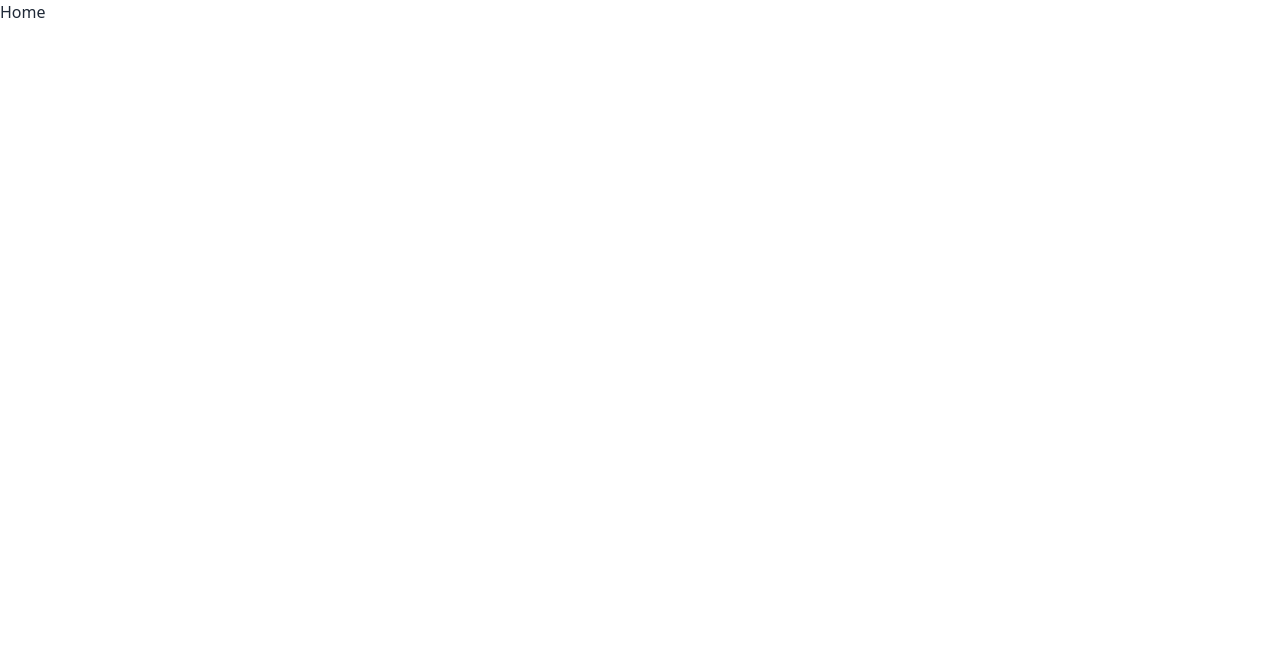
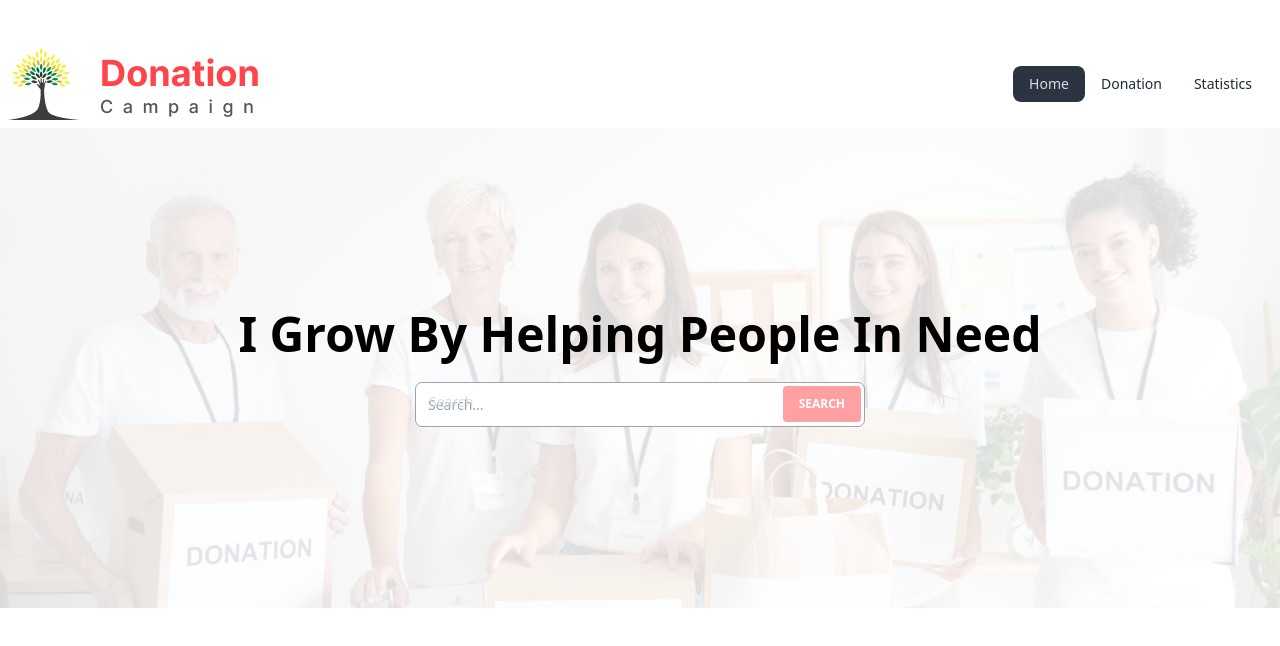
Before and after one commit to muddasirfaiyaj66/donation-campaign, a React (Vite) app: page / in a window 1280 px wide. Shown: the top 646 px of the page. Built offline with nearby package versions, Linux system fonts and the light colour scheme.

Commit message:
navar , banner section and error page design complete

```diff
--- /dev/null
+++ b/src/Componants/Header/Banner/Banner.jsx
@@ -0,0 +1,38 @@
+
+
+const Banner = () => {
+    return (
+        <div>
+            <div className="hero h-[60vh] " style={{backgroundImage: 'url(Banner.png)'}} >
+  <div className="hero-overlay bg-[#FFFFFFF2] opacity-90"></div>
+  <div className="hero-content text-center text-neutral-content">
+    <div className="">
+      <h1 className="mb-6 text-xl  md:text-3xl lg:text-5xl font-bold text-black ">I Grow By Helping People In Need</h1>
+
+      <div className="relative flex h-15 lg:w-[450px] md:w-[300px] mx-auto">
+  <input
+    type="email"
+    className="peer h-full w-full rounded-[7px] border border-gray-400 border-t-transparent bg-white px-3 py-3 pr-20 font-sans text-sm font-normal text-black outline outline-0 transition-all placeholder-shown:border placeholder-shown:border-gray-400 placeholder-shown:border-t-gray-400 focus:border-2 focus:border-[#FF444A] focus:border-t-transparent focus:outline-0 disabled:border-0 disabled:bg-gray-400"
+    placeholder="Search... "
+    required
+  />
+  <button
+    className="!absolute right-1 top-1 z-10 select-none rounded bg-[#FF444A] py-2.5 px-4 text-center align-middle font-sans text-xs font-bold uppercase text-white shadow-md shadow-pink-500/20 transition-all hover:shadow-lg hover:shadow-pink-500/40 focus:opacity-[0.85] focus:shadow-none active:opacity-[0.85] active:shadow-none peer-placeholder-shown:pointer-events-none peer-placeholder-shown:bg- peer-placeholder-shown:opacity-50 peer-placeholder-shown:shadow-none"
+    type="button"
+    data-ripple-light="true"
+  >
+    Search
+  </button>
+  <label className="before:content[' '] after:content[' '] pointer-events-none absolute left-0 -top-1.5 flex h-full w-full select-none text-[11px] font-normal leading-tight text-blue-gray-400 transition-all before:pointer-events-none before:mt-[6.5px] before:mr-1 before:box-border before:block before:h-1.5 before:w-2.5 before:rounded-tl-md before:border-t before:border-l before:border-blue-gray-200 before:transition-all after:pointer-events-none after:mt-[6.5px] after:ml-1 after:box-border after:block after:h-1.5 after:w-2.5 after:flex-grow after:rounded-tr-md after:border-t after:border-r after:border-blue-gray-200 after:transition-all peer-placeholder-shown:text-sm peer-placeholder-shown:leading-[3.75] peer-placeholder-shown:text-blue-gray-500 peer-placeholder-shown:before:border-transparent peer-placeholder-shown:after:border-transparent peer-focus:text-[11px] peer-focus:leading-tight peer-focus:text-pink-500 peer-focus:before:border-t-2 peer-focus:before:border-l-2 peer-focus:before:!border-pink-500 peer-focus:after:border-t-2 peer-focus:after:border-r-2 peer-focus:after:!border-pink-500 peer-disabled:text-transparent peer-disabled:before:border-transparent peer-disabled:after:border-transparent peer-disabled:peer-placeholder-shown:text-blue-gray-500">
+    Search
+  </label>
+</div>
+
+    </div>
+  </div>
+</div>
+        </div>
+    );
+};
+
+export default Banner;
--- /dev/null
+++ b/src/Componants/Header/Navbar/Navbar.jsx
@@ -0,0 +1,61 @@
+import { NavLink } from "react-router-dom";
+
+
+const Navbar = () => {
+    const links = (
+        <>
+          <li>
+          <NavLink to='/'>Home</NavLink>
+          </li>
+          <li>
+          <NavLink to='/donation'>Donation</NavLink>
+          </li>
+          <li>
+          <NavLink to='/statistics'>Statistics</NavLink>
+          </li>
+
+
+        </>
+      );
+    return (
+        <div className="max-w-screen-xl mx-auto mt-10 ">
+            <div className="navbar flex justify-between item-center  bg-base-100">
+        <div className=" flex justify-between items-center">
+          <div className="dropdown">
+            <label tabIndex={0} className="btn btn-ghost md:hidden">
+              <svg
+                xmlns="http://www.w3.org/2000/svg"
+                className="h-10 w-5"
+                fill="none"
+                viewBox="0 0 24 24"
+                stroke="currentColor"
+              >
+                <path
+                  strokeLinecap="round"
+                  strokeLinejoin="round"
+                  strokeWidth="2"
+                  d="M4 6h16M4 12h8m-8 6h16"
+                />
+              </svg>
+            </label>
+            <ul
+              tabIndex={0}
+              className="menu menu-sm dropdown-content mt-3 z-[1] p-2 shadow bg-base-100 rounded-box w-52"
+            >
+              {links}
+            </ul>
+          </div>
+          <div><img src="Logo.png" alt=""  className=" "/></div>
+        </div>
+        <div className="justify-between items-center hidden md:flex">
+          <ul className="menu menu-horizontal px-1">
+           {links}
+          </ul>
+        </div>
+
+      </div>
+        </div>
+    );
+};
+
+export default Navbar;
--- a/src/Layout/MainLayout.jsx
+++ b/src/Layout/MainLayout.jsx
@@ -1,9 +1,11 @@
 import { Outlet } from "react-router-dom";
+import Navbar from "../Componants/Header/Navbar/Navbar";
 
 
 const MainLayout = () => {
     return (
         <div>
+            <Navbar></Navbar>
            <Outlet></Outlet>
         </div>
     );
--- /dev/null
+++ b/src/Pages/ErrorPage/ErrorPage.jsx
@@ -0,0 +1,30 @@
+import { Link } from "react-router-dom";
+
+
+const ErrorPage = () => {
+    return (
+        <div>
+            <main className="h-screen w-full flex flex-col justify-center items-center bg-[#1A2238]">
+	<h1 className="text-9xl font-extrabold text-white tracking-widest">404</h1>
+	<div className="bg-[#FF6A3D] px-2 text-sm rounded rotate-12 absolute">
+		Page Not Found
+	</div>
+	<button className="mt-5">
+      <a
+        className="relative inline-block text-sm font-medium text-[#FF6A3D] group active:text-orange-500 focus:outline-none focus:ring"
+      >
+        <span
+          className="absolute inset-0 transition-transform translate-x-0.5 translate-y-0.5 bg-[#FF6A3D] group-hover:translate-y-0 group-hover:translate-x-0"
+        ></span>
+
+        <span className="relative block px-8 py-3 bg-[#1A2238] border border-current">
+          <Link to="/">Go Home</Link>
+        </span>
+      </a>
+    </button>
+</main>
+        </div>
+    );
+};
+
+export default ErrorPage;
--- a/src/Pages/Home/Home.jsx
+++ b/src/Pages/Home/Home.jsx
@@ -1,9 +1,14 @@
+import { useLoaderData } from "react-router-dom";
+import Banner from "../../Componants/Header/Banner/Banner";
 
 
 const Home = () => {
+
     return (
         <div>
-            Home
+            <Banner></Banner>
+
+
         </div>
     );
 };
--- a/src/Route/Route.jsx
+++ b/src/Route/Route.jsx
@@ -1,6 +1,7 @@
 import { createBrowserRouter } from "react-router-dom";
 import MainLayout from "../Layout/MainLayout";
 import Home from "../Pages/Home/Home";
+import ErrorPage from "../Pages/ErrorPage/ErrorPage";
 
 
 
@@ -8,10 +9,12 @@ const myCreateRoute = createBrowserRouter([
     {
         path:"/",
         element:<MainLayout></MainLayout>,
+        errorElement:<ErrorPage></ErrorPage>,
         children: [
             {
                 path:"/",
-                element:<Home></Home>
+                element:<Home></Home>,
+
 
             }
         ]
```
Also changed, not shown: public/Banner.png (added), public/Logo.png (added).
